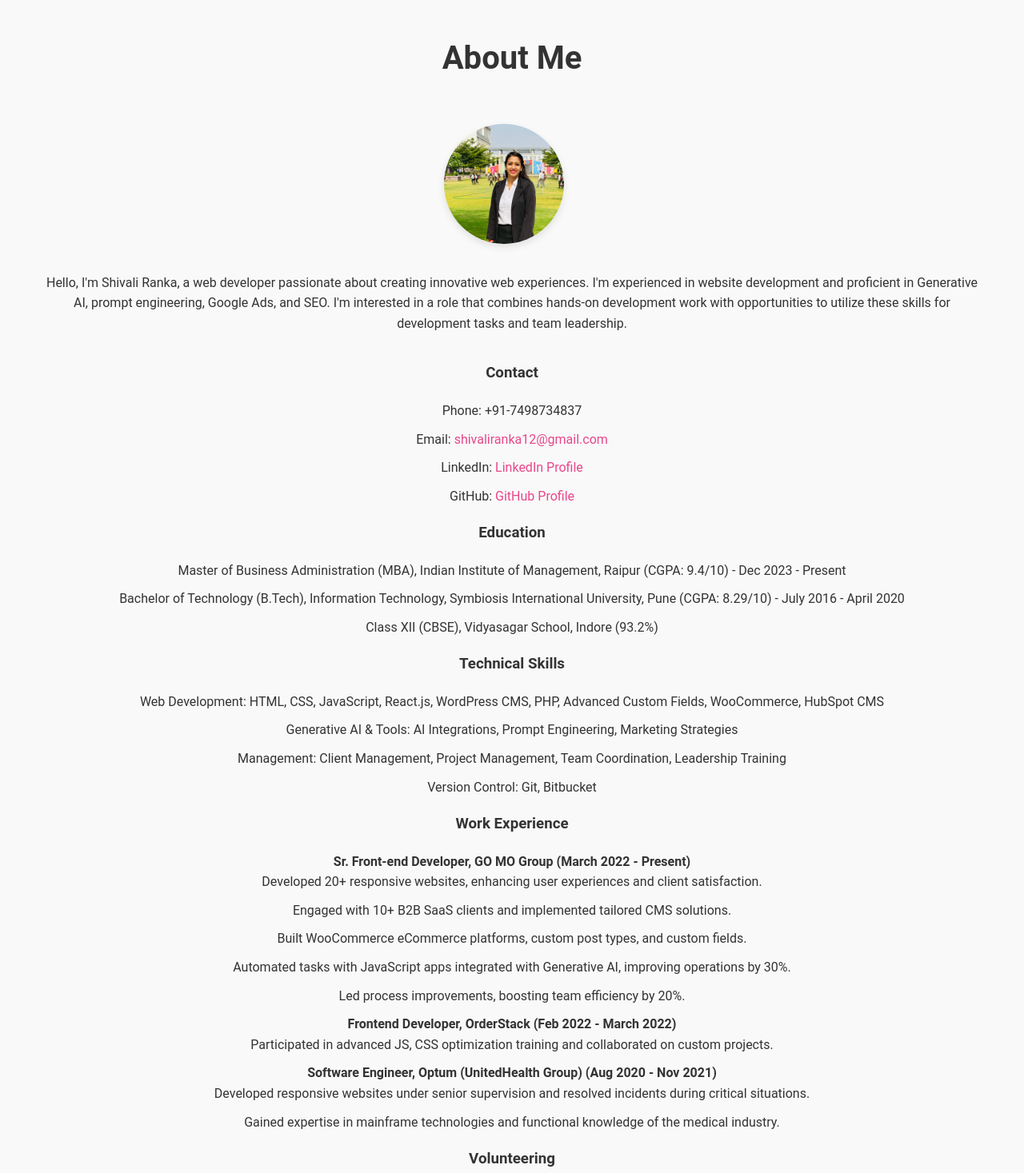
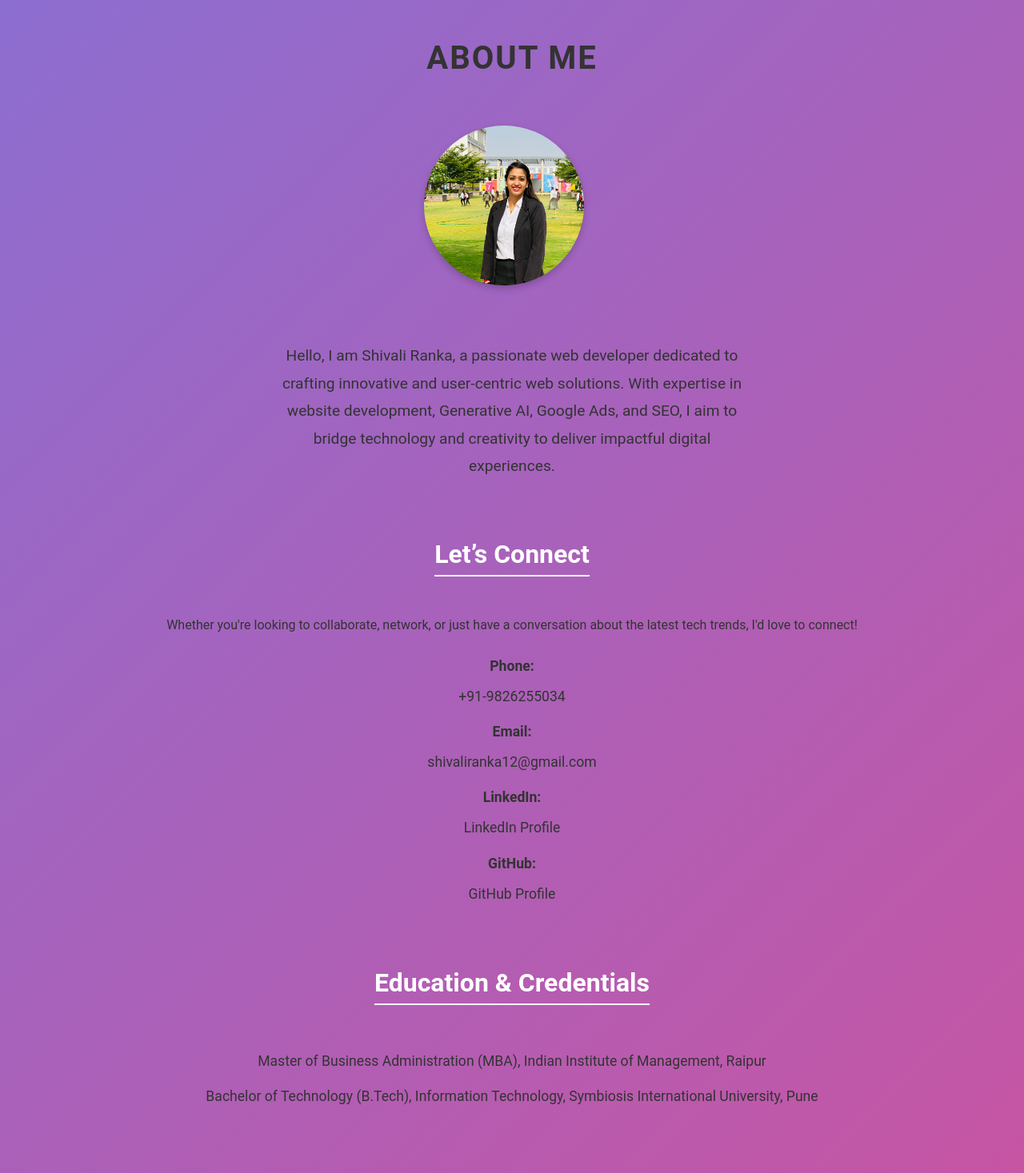
Before and after one commit to ShivaliR/ShivaliR, a React (Create React App) app: page / in a window 1280 px wide. Shown: the part 140-1607 px from the top of the page at 80% size. Built offline with nearby package versions, Linux system fonts and the light colour scheme.

Commit message:
pushing changes for about.js and index.html file

```diff
--- a/public/index.html
+++ b/public/index.html
@@ -2,8 +2,10 @@
 <html lang="en">
   <head>
     <meta charset="utf-8" />
-    <link rel="icon" href="%PUBLIC_URL%/favicon.ico" />
     <meta name="viewport" content="width=device-width, initial-scale=1" />
+    <title>Shivali Ranka</title>
+    <meta name="description" content="Explore my portfolio, a skilled web developer and aspiring product manager. Discover her projects, expertise, and passion for crafting customer-centric solutions.">
+    <link rel="icon" href="./images/Portfolio.png">
     <meta name="theme-color" content="#000000" />
     <meta
       name="description"
--- /dev/null
+++ b/src/components/About.css
@@ -0,0 +1,86 @@
+/* About.css */
+
+.section {
+    padding: 4rem 2rem;
+    background: linear-gradient(135deg, #8B6ED1, #E8478A);
+    color: #fff;
+    font-family: 'Roboto', sans-serif;
+  }
+
+  .section h2 {
+    text-align: center;
+    font-size: 2.5rem;
+    margin-bottom: 2rem;
+    text-transform: uppercase;
+    letter-spacing: 2px;
+  }
+
+  .profile-container {
+    display: flex;
+    align-items: center;
+    justify-content: space-around;
+    flex-wrap: wrap;
+    gap: 2rem;
+  }
+
+  .profile-image {
+    border-radius: 50%;
+    width: 200px;
+    height: 200px;
+    object-fit: cover;
+    box-shadow: 0 4px 8px rgba(0, 0, 0, 0.2);
+  }
+
+  .profile-container p {
+    max-width: 600px;
+    line-height: 1.8;
+    font-size: 1.2rem;
+  }
+
+  h3 {
+    margin-top: 3rem;
+    font-size: 2rem;
+    color: #fff;
+    border-bottom: 2px solid #fff;
+    display: inline-block;
+  }
+
+  ul {
+    list-style: none;
+    padding: 0;
+  }
+
+  ul li {
+    margin: 0.5rem 0;
+    font-size: 1.1rem;
+    line-height: 1.6;
+    display: flex;
+    align-items: center;
+  }
+
+  ul li i {
+    margin-right: 1rem;
+    color: #f0f0f0;
+  }
+
+  a {
+    color: #333;
+    text-decoration: none;
+    transition: color 0.3s ease;
+  }
+
+  a:hover {
+    color: #ffe6f0;
+  }
+
+ul.flex-col-parent{
+    display: flex;
+    flex-direction: column;
+    justify-content: center;
+}
+ul.flex-col-parent li{
+    display: flex;
+    flex-direction: column;
+    justify-content: center;
+    gap: 10px;
+}
--- a/src/components/About.js
+++ b/src/components/About.js
@@ -1,4 +1,6 @@
+// About.js
 import React from 'react';
+import './About.css';
 
 function About() {
   return (
@@ -7,34 +9,34 @@ function About() {
 
       <div className="profile-container">
         <img src="/images/profile-short.jpg" alt="Shivali Ranka" className="profile-image" />
-        <p>Hello, I'm Shivali Ranka, a web developer passionate about creating innovative web experiences. I'm experienced in website development and proficient in Generative AI, prompt engineering, Google Ads, and SEO. I'm interested in a role that combines hands-on development work with opportunities to utilize these skills for development tasks and team leadership.</p>
+        <p>Hello, I am Shivali Ranka, a passionate web developer dedicated to crafting innovative and user-centric web solutions. With expertise in website development, Generative AI, Google Ads, and SEO, I aim to bridge technology and creativity to deliver impactful digital experiences.</p>
       </div>
 
-      <h3>Contact</h3>
-      <ul>
-        <li>Phone: +91-7498734837</li>
-        <li>Email: <a href="mailto:shivaliranka12@gmail.com">shivaliranka12@gmail.com</a></li>
-        <li>LinkedIn: <a href="https://www.linkedin.com/in/shivaliranka">LinkedIn Profile</a></li>
-        <li>GitHub: <a href="https://github.com/shivaliranka">GitHub Profile</a></li>
+      <h3>Let’s Connect</h3>
+      <p>Whether you're looking to collaborate, network, or just have a conversation about the latest tech trends, I'd love to connect!</p>
+      <ul class="flex-col-parent">
+        <li><strong>Phone: </strong><a href="tele:+91-7498734837">+91-9826255034</a></li>
+        <li><strong>Email: </strong><a href="mailto:shivaliranka12@gmail.com">shivaliranka12@gmail.com</a></li>
+        <li><strong>LinkedIn: </strong><a href="https://www.linkedin.com/in/shivaliranka">LinkedIn Profile</a></li>
+        <li><strong>GitHub: </strong><a href="https://github.com/shivaliranka">GitHub Profile</a></li>
       </ul>
 
-      <h3>Education</h3>
-      <ul>
-        <li>Master of Business Administration (MBA), Indian Institute of Management, Raipur (CGPA: 9.4/10) - Dec 2023 - Present</li>
-        <li>Bachelor of Technology (B.Tech), Information Technology, Symbiosis International University, Pune (CGPA: 8.29/10) - July 2016 - April 2020</li>
-        <li>Class XII (CBSE), Vidyasagar School, Indore (93.2%)</li>
+      <h3>Education & Credentials</h3>
+      <ul class="flex-col-parent">
+        <li>Master of Business Administration (MBA), Indian Institute of Management, Raipur</li>
+        <li>Bachelor of Technology (B.Tech), Information Technology, Symbiosis International University, Pune</li>
       </ul>
 
-      <h3>Technical Skills</h3>
-      <ul>
+      <h3>Technical Expertise</h3>
+      <ul class="flex-col-parent">
         <li>Web Development: HTML, CSS, JavaScript, React.js, WordPress CMS, PHP, Advanced Custom Fields, WooCommerce, HubSpot CMS</li>
         <li>Generative AI & Tools: AI Integrations, Prompt Engineering, Marketing Strategies</li>
         <li>Management: Client Management, Project Management, Team Coordination, Leadership Training</li>
         <li>Version Control: Git, Bitbucket</li>
       </ul>
 
-      <h3>Work Experience</h3>
-      <ul>
+      <h3>Professional Experience</h3>
+      <ul class="flex-col-parent">
         <li><strong>Sr. Front-end Developer, GO MO Group (March 2022 - Present)</strong>
           <ul>
             <li>Developed 20+ responsive websites, enhancing user experiences and client satisfaction.</li>
@@ -45,46 +47,30 @@ function About() {
           </ul>
         </li>
         <li><strong>Frontend Developer, OrderStack (Feb 2022 - March 2022)</strong>
-          <ul>
+          <ul class="flex-col-parent">
             <li>Participated in advanced JS, CSS optimization training and collaborated on custom projects.</li>
           </ul>
         </li>
         <li><strong>Software Engineer, Optum (UnitedHealth Group) (Aug 2020 - Nov 2021)</strong>
-          <ul>
+          <ul class="flex-col-parent">
             <li>Developed responsive websites under senior supervision and resolved incidents during critical situations.</li>
             <li>Gained expertise in mainframe technologies and functional knowledge of the medical industry.</li>
           </ul>
         </li>
       </ul>
 
-      <h3>Volunteering</h3>
-      <ul>
+      <h3>Contributing Beyond the Desk</h3>
+      <ul class="flex-col-parent">
         <li>Web Developer, Covid India Task Force: Designed platforms to assist state governments and startups during COVID-19.</li>
         <li>Web Designer, Rotary International District 3040: Designed and maintained the club website for social awareness.</li>
         <li>Cadet, National Cadet Corps: Participated in camps focused on leadership and community service.</li>
       </ul>
 
-      <h3>Student Initiatives (IIM Raipur)</h3>
-      <ul>
-        <li>Managed panel discussions and anchored guest speaker sessions with industry leaders.</li>
-        <li>Participated in case competitions, enhancing strategic thinking and problem-solving skills.</li>
-      </ul>
-
-      <h3>Achievements</h3>
-      <ul>
+      <h3>Recognitions & Achievements</h3>
+      <ul class="flex-col-parent">
         <li>Awarded "Star Performer" for three consecutive months for excellent performance.</li>
         <li>Developed a highly praised website within 2 weeks with outstanding UI/UX.</li>
         <li>Created the organization's first automation tool, reducing implementation time from 7-8 hours to 5 minutes.</li>
-      </ul>
-
-      <h3>Publications</h3>
-      <ul>
-        <li><a href="https://linktothepublication.com">"A Real-time Continuous Sweeping Strategy for Multiple Cleaning Robots"</a> Published in Solid State Technology, 64(2), 2898-2907.</li>
-      </ul>
-
-      <h3>Certifications</h3>
-      <ul>
-        <li><a href="https://linktothecertificate.com">Google AI Essentials – Google</a></li>
       </ul>
     </section>
   );
```
